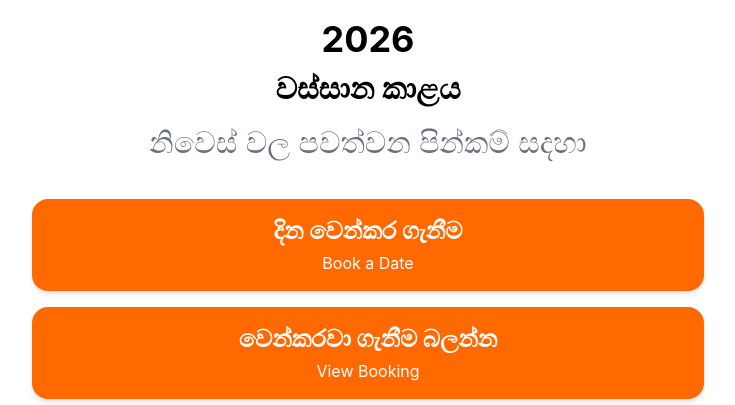
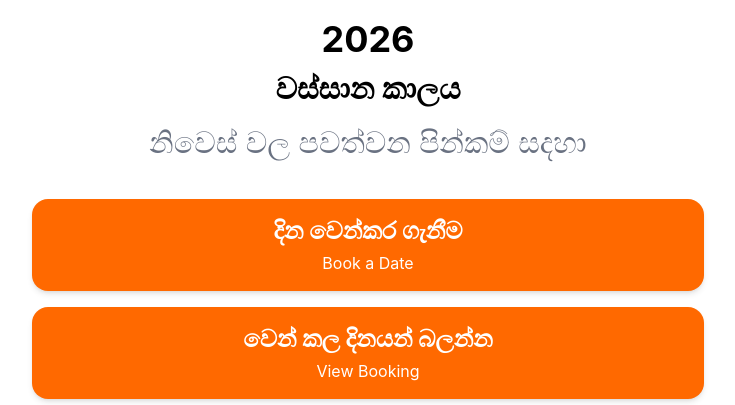
Before and after one commit to OmethG/Katina_Pinkama_Booking_System, a React (Vite) app in the folder client/: page / in a window 1280 px wide. Shown: the part 348-753 px from the top of the page, without its empty margins (272-1007 px from the left). Built offline with nearby package versions, Linux system fonts and the light colour scheme.

Commit message:
Update Sinhala text on home page

```diff
--- a/client/src/pages/Home.jsx
+++ b/client/src/pages/Home.jsx
@@ -24,7 +24,7 @@ export default function Home() {
           </h1>
 
           <h2 className="text-3xl font-semibold mt-2">
-            වස්සාන කාළය
+            වස්සාන කාලය
           </h2>
 
           <h2 className="text-3xl text-gray-500 font-normal leading-relaxed mt-3">
@@ -56,7 +56,7 @@ export default function Home() {
           >
             <div className="flex flex-col items-center">
               <span className="text-2xl font-bold">
-                වෙන්කරවා ගැනීම බලන්න
+                වෙන් කල දිනයන් බලන්න
               </span>
 
               <span className="text-base font-normal mt-1">
```
